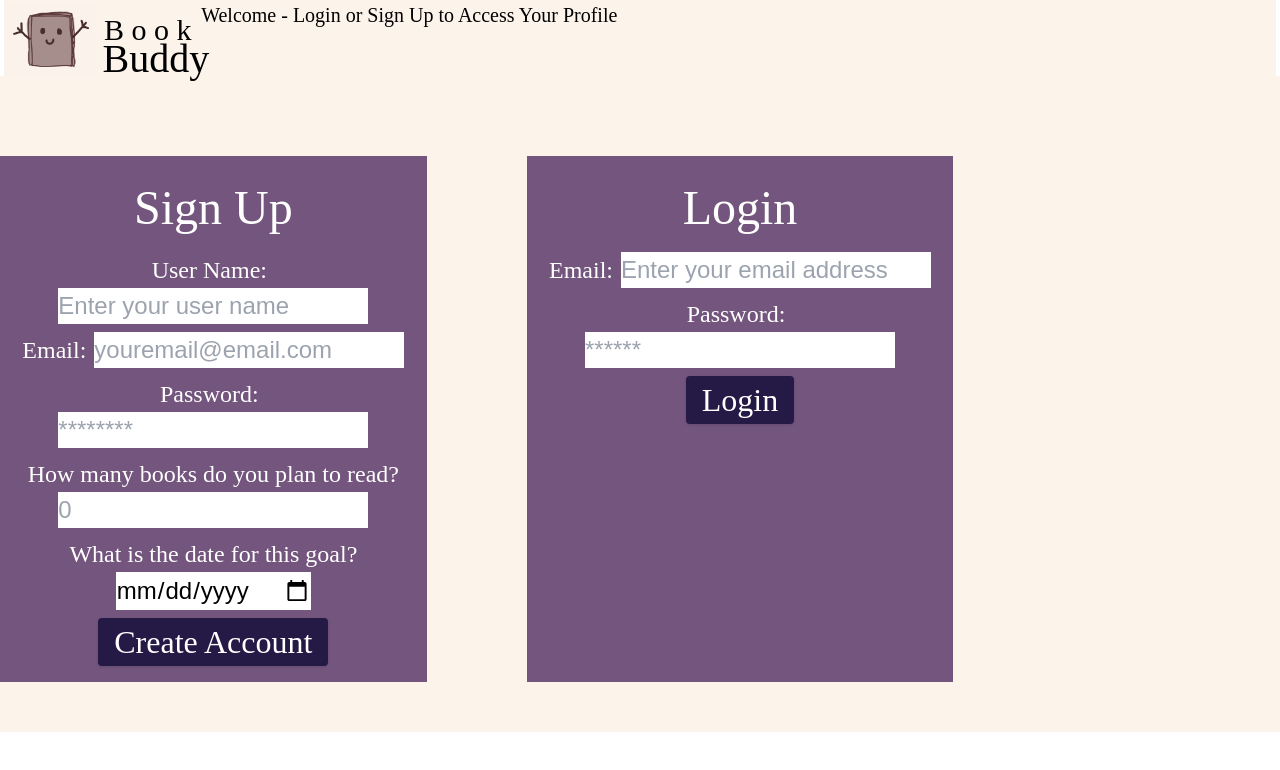
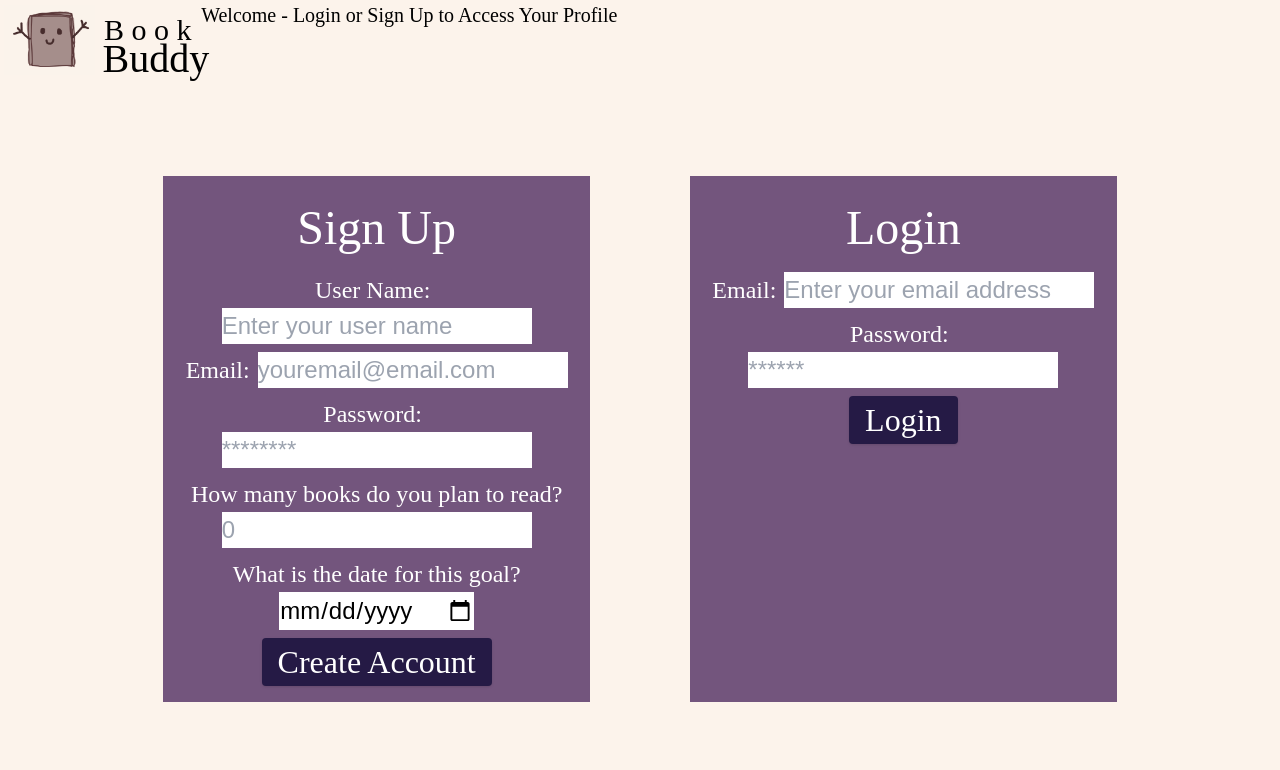
Before and after one commit to CascadeColin/book-buddy, a React (Create React App) app in the folder client/: page / in a window 1280 px wide. Shown: the top 770 px of the page. Built offline with nearby package versions, Linux system fonts and the light colour scheme; the HTML template or start-up script is replaced by a standard one; a web font is replaced by a local one.

Commit message:
updated background color

```diff
--- a/client/src/components/Login/index.js
+++ b/client/src/components/Login/index.js
@@ -13,7 +13,6 @@ const styles = {
     textAlign: "center",
     fontSize: "1.5rem",
     fontFamily: "Italiana",
-    marginRight: "100px",
     marginBottom: "50px",
   },
   title: {
@@ -59,8 +58,12 @@ function Login(props) {
 
   return (
     <div style={styles.main} className="w-4/12 p-4 mt-20">
-      <h2 style={styles.title}>Login</h2>
+      <div flex flex-row >
+        <h2 style={styles.title}>Login</h2>
+      </div>
+
       <form onSubmit={handleFormSubmit}>
+        <div flex flex-row>
         <div className="flex-row space-between my-2">
           <label style={styles.loginText} htmlFor="email" className="mr-2">
             Email:
@@ -92,6 +95,8 @@ function Login(props) {
             <p className="error-text">The provided credentials are incorrect</p>
           </div>
         ) : null}
+        </div>
+        <div flex flex-row>
         <div className="flex-row flex-end">
           <button
             style={styles.button}
@@ -101,8 +106,9 @@ function Login(props) {
             Login
           </button>
         </div>
+        </div>
       </form>
-    </div>
+      </div>
   );
 }
 
--- a/client/src/index.css
+++ b/client/src/index.css
@@ -4,3 +4,6 @@
 
 
 /* custom global styles go below this comment, if needed */
+body {
+ background-color: #FCF3EB;
+}
--- a/client/src/pages/HomePage.js
+++ b/client/src/pages/HomePage.js
@@ -35,25 +35,10 @@ const styles = {
 
 export default function HomePage() {
   return (
-    <div style={styles.bgColor}>
-      {/* FIXME: put back in if nav changed */}
-      {/* <div >
-        <header>
-         <div className="flex flex-row">
-              <Bob />
-            <div className="flex flex-col items-center sm:flex-shrink-0 relative top-3">
-              <h1 className="text-3xl">B o o k</h1>
-              <h2 style={styles.tab}>Buddy</h2>
-            </div>
-          </div>
-        </header>
-      </div>    */}
-      <div className="flex flex-row items-centered">
-         <div className="flex flex row">
+    <div style={styles.bgColor} className="vh-fit">
+      <div className="flex flex-row justify-center pt-5 ">
           <Signup />
           <Login />
-          </div>
-        {/* </div> */}
       </div>
     </div>
   );
```
